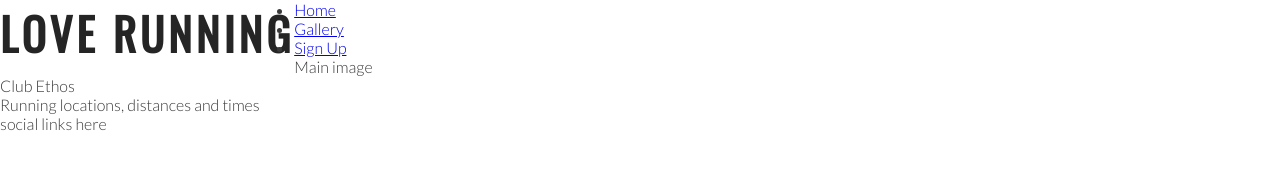
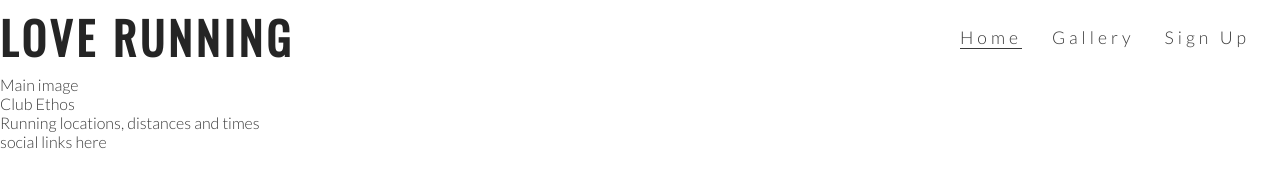
Before and after one commit to Xh3ni/love-running, a plain HTML site: page index.html in a window 1280 px wide. Drawn offline with nearby package versions, Linux system fonts and the light colour scheme.

Commit message:
Style navigation links

```diff
--- a/assets/css/style.css
+++ b/assets/css/style.css
@@ -14,7 +14,8 @@ body {
 
 /* headings and logo */
 
-h1, h2 {
+h1,
+h2 {
     font-family: Oswald, sans-serif;
     text-transform: uppercase;
     letter-spacing: 4px;
@@ -25,3 +26,36 @@ h1, h2 {
     float: left;
     font-size: 280%;
 }
+
+/* navigation links */
+
+#menu {
+    font-size: 110%;
+    letter-spacing: 4px;
+    display: flex;
+    justify-content: flex-end;
+    flex-wrap: wrap;
+}
+
+#menu, #logo {
+    line-height: 75px;
+}
+
+#menu li {
+    float: right;
+    list-style-type: none;
+    margin-right: 30px;
+}
+
+#menu a {
+    text-decoration: none;
+    color: inherit;
+}
+
+#menu a:hover {
+    border-bottom: 1px solid #3a3a3a;
+}
+
+.active {
+    border-bottom: 1px solid #3a3a3a;
+}
--- a/index.html
+++ b/index.html
@@ -18,9 +18,9 @@
             <h1 id="logo">Love Running</h1>
         </a>
         <nav>
-            <ul>
+            <ul id="menu">
                 <li>
-                    <a href="index.html">Home</a>
+                    <a href="index.html" class="active">Home</a>
                 </li>
                 <li>
                     <a href="#">Gallery</a>
```
